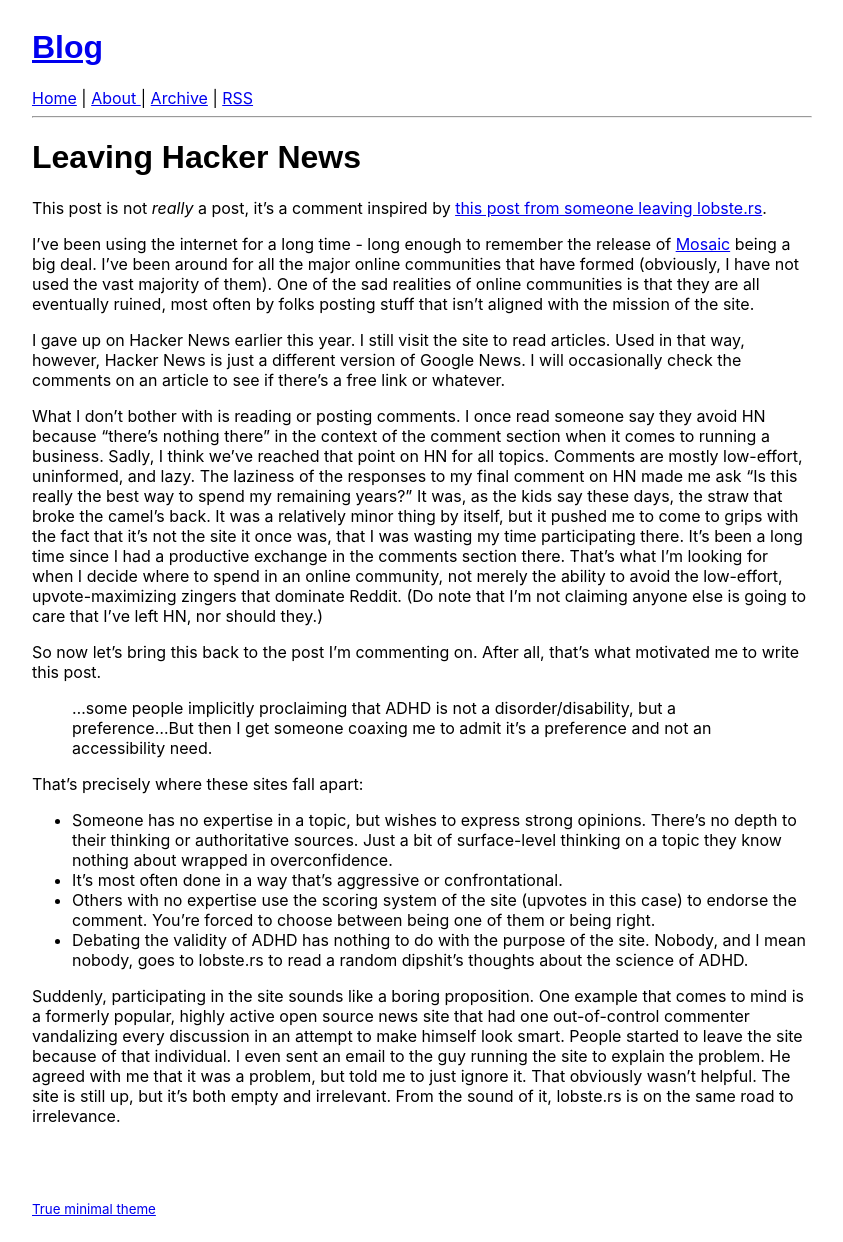
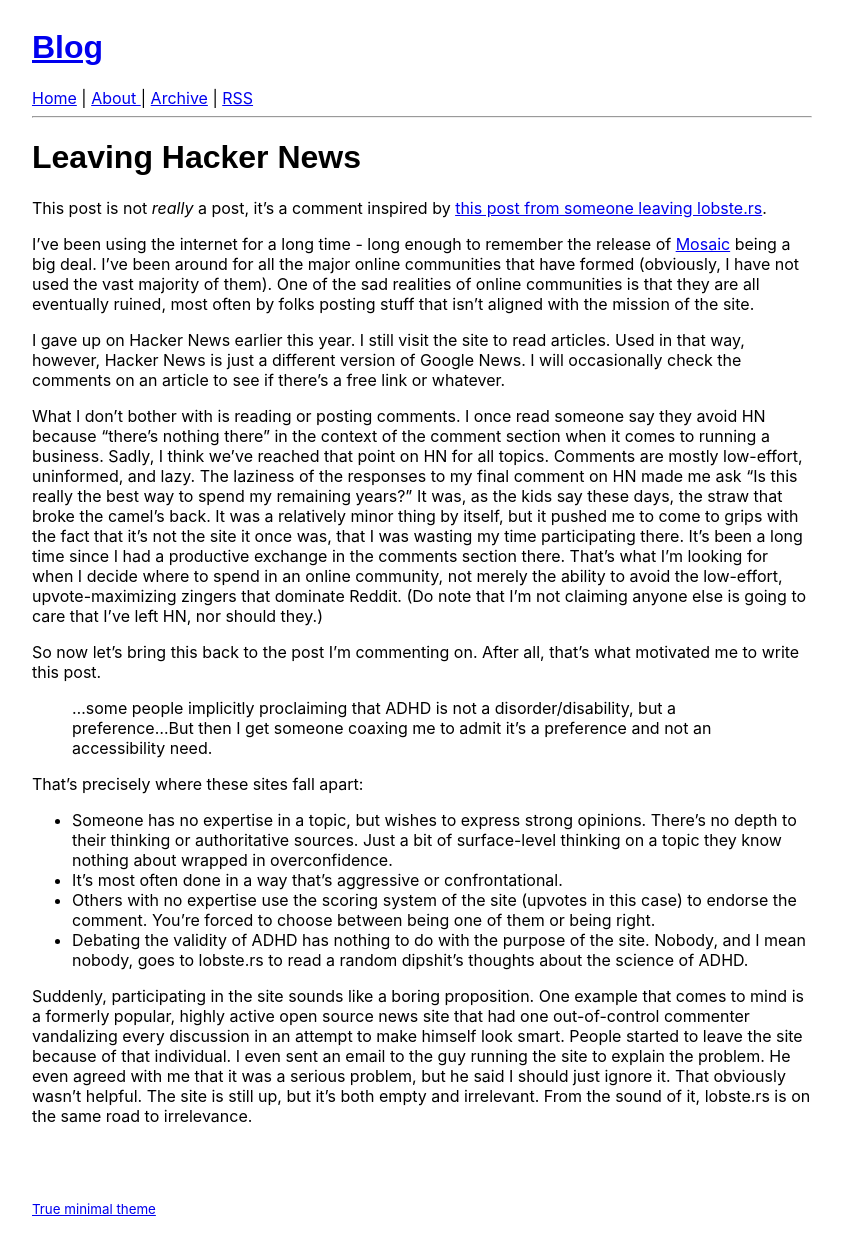
Before and after one commit to bachmeil/the-blog, a Jekyll site: the page built from _posts/2026-07-12-left-hacker-news.md, in a window 1280 px wide. Shown: the whole page, without its empty margins (218-1061 px from the left). Built offline with Jekyll 4.4.1, drawn with Linux system fonts in a browser that asks for light colours.

Commit message:
Post on leaving lobste.rs

```diff
--- a/_posts/2026-07-12-left-hacker-news.md
+++ b/_posts/2026-07-12-left-hacker-news.md
@@ -21,4 +21,4 @@
 - Others with no expertise use the scoring system of the site (upvotes in this case) to endorse the comment. You're forced to choose between being one of them or being right.
 - Debating the validity of ADHD has nothing to do with the purpose of the site. Nobody, and I mean nobody, goes to lobste.rs to read a random dipshit's thoughts about the science of ADHD.
 
-Suddenly, participating in the site sounds like a boring proposition. One example that comes to mind is a formerly popular, highly active open source news site that had one out-of-control commenter vandalizing every discussion in an attempt to make himself look smart. People started to leave the site because of that individual. I even sent an email to the guy running the site to explain the problem. He agreed with me that it was a problem, but told me to just ignore it. That obviously wasn't helpful. The site is still up, but it's both empty and irrelevant. From the sound of it, lobste.rs is on the same road to irrelevance.
+Suddenly, participating in the site sounds like a boring proposition. One example that comes to mind is a formerly popular, highly active open source news site that had one out-of-control commenter vandalizing every discussion in an attempt to make himself look smart. People started to leave the site because of that individual. I even sent an email to the guy running the site to explain the problem. He even agreed with me that it was a serious problem, but he said I should just ignore it. That obviously wasn't helpful. The site is still up, but it's both empty and irrelevant. From the sound of it, lobste.rs is on the same road to irrelevance.
```
